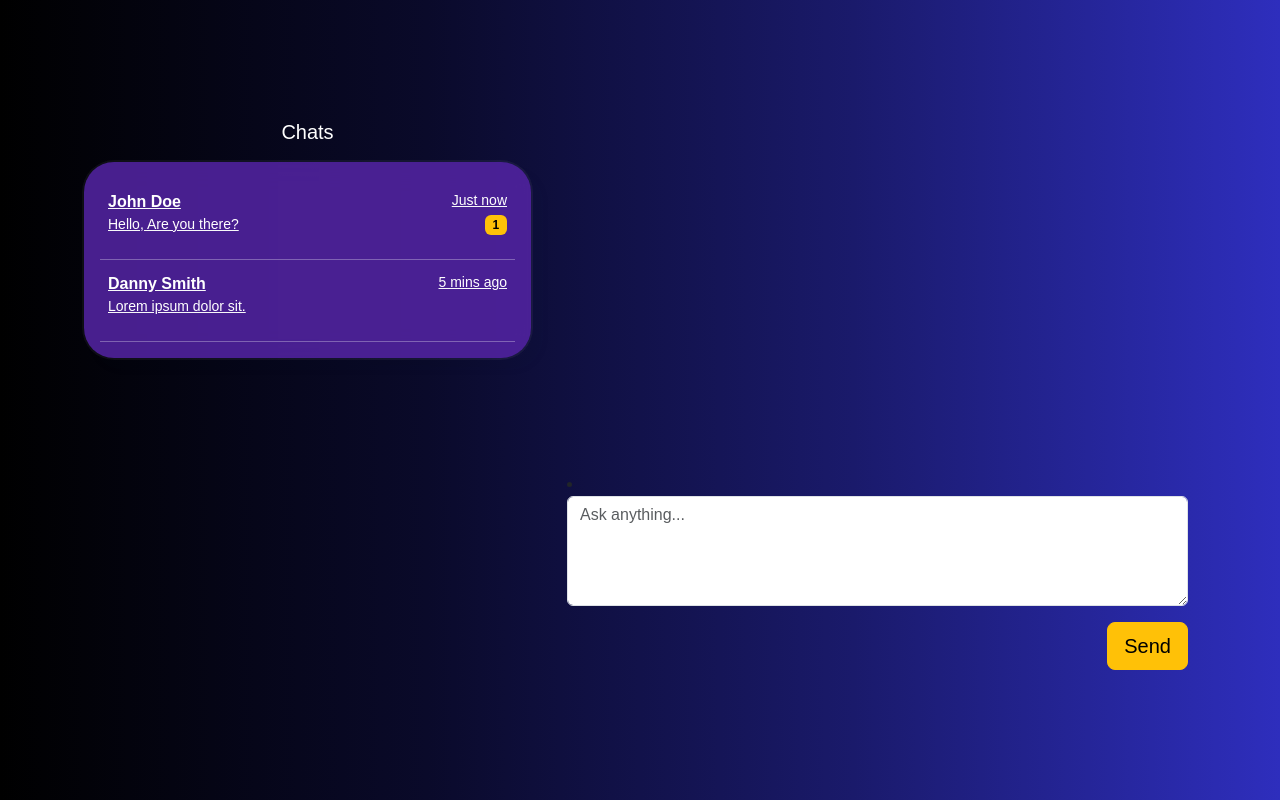
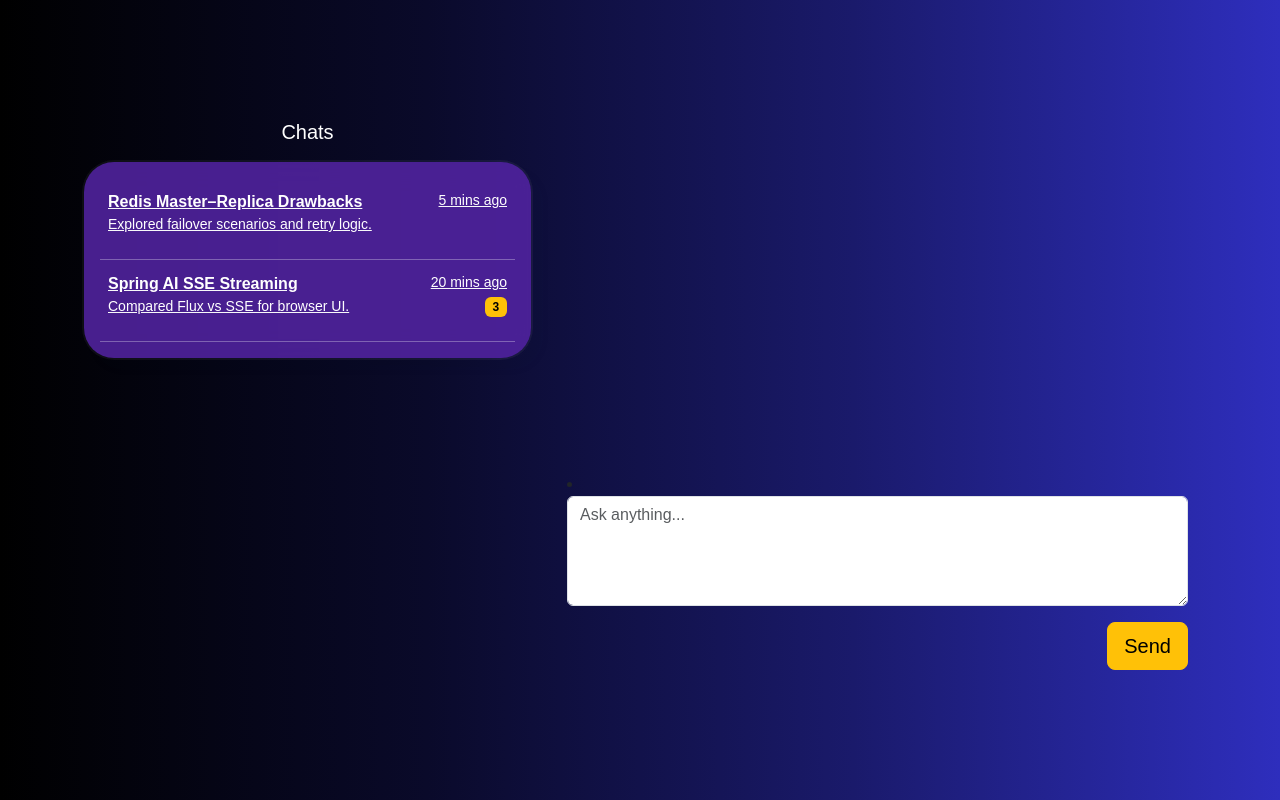
Before and after one commit to dejvis06/chat-interface, an Angular app: page / in a window 1280 px wide. Built offline with nearby package versions, Linux system fonts and the light colour scheme.

Commit message:
feat: replace chat list names with AI-style conversation titles

```diff
--- a/src/app/chats/chats.component.ts
+++ b/src/app/chats/chats.component.ts
@@ -17,16 +17,15 @@ export interface ChatListItem {
 export class ChatsComponent {
   chats: ChatListItem[] = [
     {
-      name: 'John Doe',
-      lastMessage: 'Hello, Are you there?',
-      timestamp: 'Just now',
-      unreadCount: 1,
+      name: 'Redis Master–Replica Drawbacks',
+      lastMessage: 'Explored failover scenarios and retry logic.',
+      timestamp: '5 mins ago',
     },
     {
-      name: 'Danny Smith',
-      lastMessage: 'Lorem ipsum dolor sit.',
-      timestamp: '5 mins ago',
-      // no unreadCount here (badge won’t show)
+      name: 'Spring AI SSE Streaming',
+      lastMessage: 'Compared Flux vs SSE for browser UI.',
+      timestamp: '20 mins ago',
+      unreadCount: 3,
     },
   ];
 }
```
